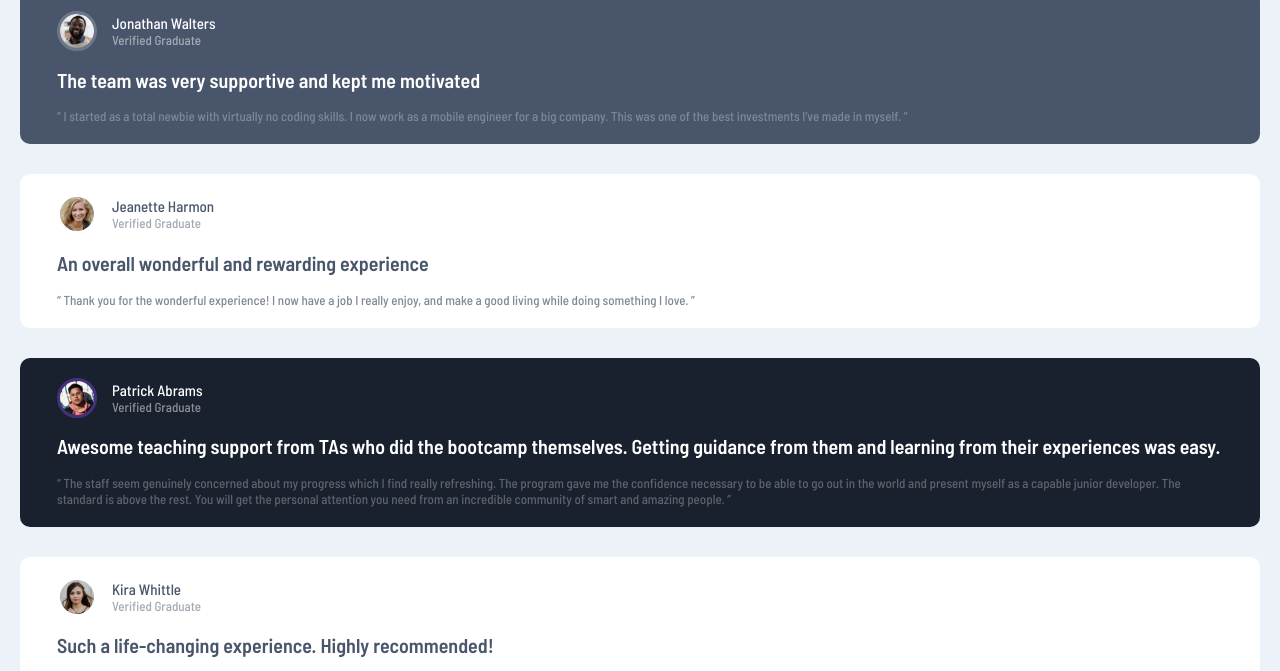
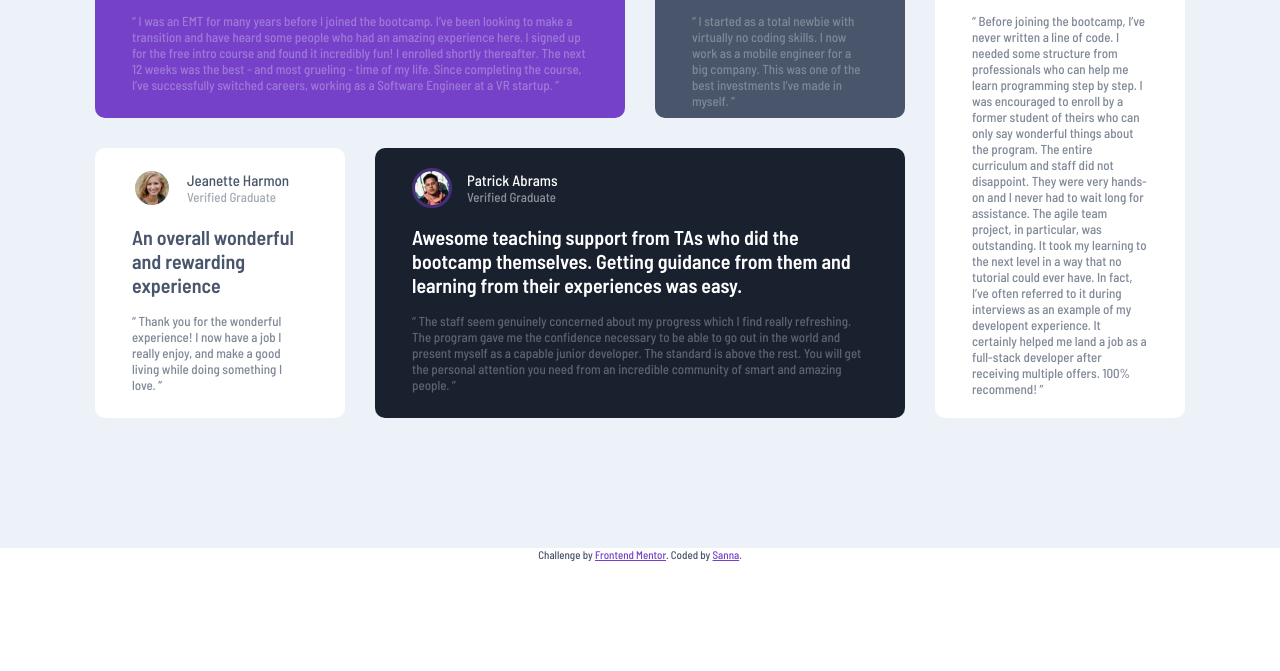
Before and after one commit to sannasinne/testimonials-grid-section, a plain HTML site: page index.html in a window 1280 px wide. Shown: the part 252-923 px from the top of the page. After the commit the page ends 813 px from the top, so only its background shows below. Drawn offline with Linux system fonts and the light colour scheme.

Commit message:
Desktop styles finalized

```diff
--- a/css/style.css
+++ b/css/style.css
@@ -125,7 +125,44 @@ section {
 
 /* Desktop styles */
 
+@media screen and (min-width: 1100px) {
+  section {
+    display: grid;
+    grid-template-columns: 250px 250px 250px 250px;
+    grid-template-rows: 300px 300px;
+    column-gap: 30px;
+    justify-items: center;
+    align-items: stretch;
+    justify-content: center;
+    align-content: center;
+    height: 100vh;
+  }
 
+  .card-daniel {
+    grid-column: 1 / 3;
+    grid-row: 1 / 2;
+  }
+
+  .card-jonathan {
+    grid-column: 3 / 4;
+    grid-row: 1 / 2;
+  }
+
+  .card-jeanette {
+    grid-column: 1 / 2;
+    grid-row: 2 / 3;
+  }
+
+  .card-patrick {
+    grid-column: 2 / 4;
+    grid-row: 2 / 3;
+  }
+
+  .card-kira {
+    grid-column: 4 / 5;
+    grid-row: 1 / 3;
+  }
+}
 
 
 /* Attribution */
```
Also changed, not shown: 2 other files.
